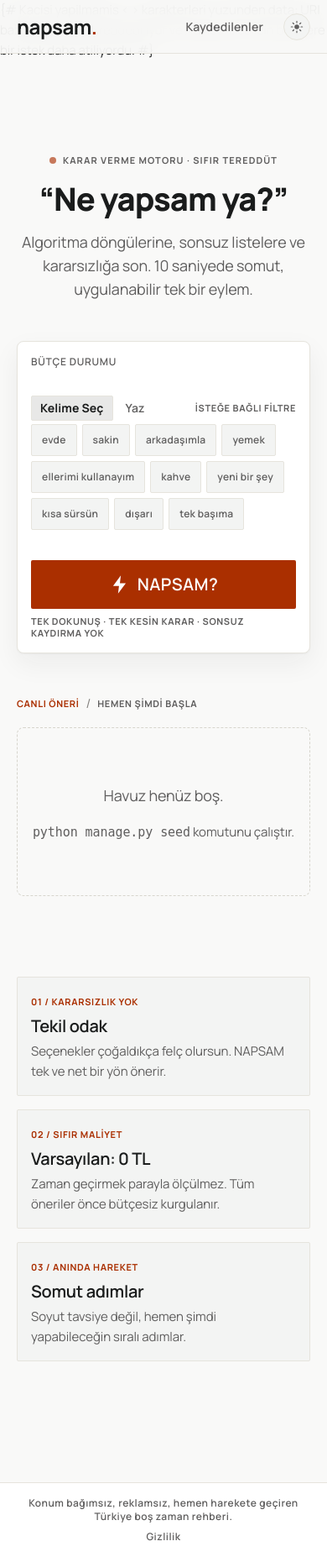
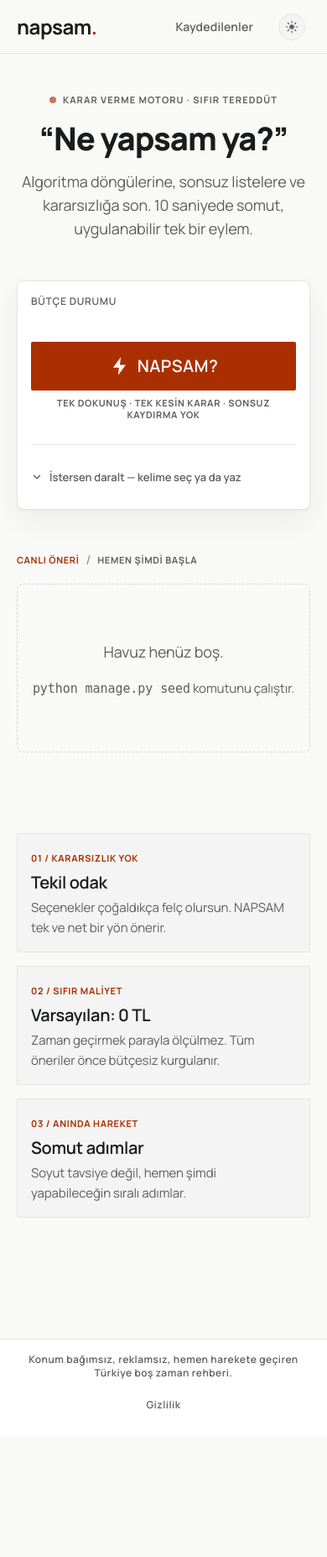
Before and after one commit to kaaneneskpc/napsam, a Django app: page / in a window 390 px wide. Shown: the whole page at 84% size. After the commit the page ends 1678 px from the top, so only its background shows below. Run offline with Django 5.2, Linux system fonts and the light colour scheme; data that the repository does not hold is empty; parts of the project's set-up code (start-up, migrations or seed data) failed here and were passed over.

Commit message:
Filtre artik isteğe bagli hissettiriyor; mobil duzeltmeleri
Kullanici bildirimi: "kelime sec ya da yaz" zorunluymus gibi duruyor,
telefonda yazilar ve ekran icice giriyor. Ikisi de dogrulandi.

1) MOBILDE ICICE GIREN YAZI - sizan sablon yorumu
   Django'da {# ... #} yalnizca TEK SATIRDA yorumdur. base.html'de cok
   satirli yazilmis bir tanesi yorum sayilmayip duz metin olarak
   basiliyordu. <head> icinde oldugu icin tarayici onu govdeye tasiyip
   sayfanin tepesine, ust barin arkasina yaziyordu. Tek satira cevrildi.

2) FILTRE ZORUNLU HISSETTIRIYORDU
   Chipler acik duruyordu; kullanici once bir sey secmesi gerektigini
   saniyordu. Sadelik Anayasasi kural 6 filtreleri opsiyonel tanimlar ve
   Bolum 7'deki akis bu ikisini butonun ALTINDA kucuk baglantilar olarak
   gosterir. Duzen ona cevrildi:
   - NAPSAM? butcenin hemen altina alindi, birincil eylem artik ilk gorunen
   - kelime/yaz bolumu butonun altinda, kucuk ve KAPALI basliyor
   - secim yapilinca ozet rozeti ("2 kelime") ve Temizle baglantisi cikiyor

3) DOKUNMA ALANLARI (Bolum 14: en az 44px)
   Logo, gezinme baglantisi, tema butonu ve alt bilgi baglantisi 16-32px
   arasindaydi. Tema butonu icin once gorunmez bir ::after katmani
   denendi; ust bardaki backdrop-filter o katmani isabet testinin disinda
   biraktigi icin sag ve alt kenarlarda calismiyordu. Buton gercekten
   44px yapildi, gorsel daire 32px'te kaldi.

4) 320px icin son ayarlar; 320 ve 375'te yatay tasma yok, 44px alti
   dokunma alani kalmadi.

Uc guard testi: islenmemis sablon etiketi cikmamali, filtre paneli kapali
baslamali, birincil eylem filtreden once gelmeli. Guard'in gercekten
yakaladigi, sablonu bilerek bozarak dogrulandi.

111 test.

Co-Authored-By: Claude Opus 5 <noreply@anthropic.com>

```diff
--- a/static/css/napsam.css
+++ b/static/css/napsam.css
@@ -203,16 +203,29 @@ button { font: inherit; color: inherit; cursor: pointer; }
   font-weight: 700;
 }
 
+/* Dokunma alani 44px, gorsel daire 32px kalir (Bolum 14).
+   Onceki denemede alan gorunmez bir ::after katmaniyla buyutulmustu; ust
+   bardaki backdrop-filter o katmani isabet testinin disinda biraktigi icin
+   sag ve alt kenarlarda calismiyordu. Gercek cozum butonu buyutmek. */
 .icon-btn {
+  width: 44px; height: 44px;
+  display: grid; place-items: center;
+  padding: 0;
+  border: none;
+  background: none;
+  color: var(--secondary);
+  transition: color .15s ease;
+}
+.icon-btn__dot {
   width: 32px; height: 32px;
   display: grid; place-items: center;
   border-radius: 999px;
   border: 1px solid var(--border);
   background: var(--surface-low);
-  color: var(--secondary);
-  transition: color .15s ease, background .15s ease;
+  transition: background .15s ease;
 }
-.icon-btn:hover { color: var(--on-surface); background: var(--surface-container); }
+.icon-btn:hover { color: var(--on-surface); }
+.icon-btn:hover .icon-btn__dot { background: var(--surface-container); }
 [data-theme="dark"] .icon-btn { color: var(--primary); }
 
 .avatar {
@@ -636,3 +649,88 @@ button { font: inherit; color: inherit; cursor: pointer; }
 /* Mobilde satir sonu gizlenir, genis ekranda gorunur. */
 .hide-sm { display: none; }
 @media (min-width: 640px) { .hide-sm { display: inline; } }
+
+/* --------------------------------------------------------------------------
+   Daraltma bolumu - ikincil, kucuk ve KAPALI baslar.
+
+   Filtreler acik dururken kullanici bir sey secmek zorunda hissediyordu.
+   Sadelik Anayasasi kural 6: "Filtreler OPSIYONEL. Hicbiri doldurulmadan
+   uygulama tam calisir." Bolum 7'deki akis da bu ikisini butonun ALTINDA,
+   kucuk baglantilar olarak gosterir.
+   -------------------------------------------------------------------------- */
+.refine {
+  border-top: 1px solid var(--border);
+  padding-top: var(--space-md);
+}
+
+.refine__toggle {
+  display: flex;
+  align-items: center;
+  gap: 8px;
+  width: 100%;
+  min-height: 44px;            /* dokunma alani */
+  padding: 4px 0;
+  border: none;
+  background: none;
+  color: var(--secondary);
+  font-size: 13px;
+  font-weight: 600;
+  text-align: left;
+  transition: color .15s ease;
+}
+.refine__toggle:hover { color: var(--on-surface); }
+
+.refine__chevron { flex: none; transition: transform .2s ease; }
+.refine__toggle[aria-expanded="true"] .refine__chevron { transform: rotate(180deg); }
+
+.refine__count {
+  margin-left: auto;
+  padding: 2px 9px;
+  border-radius: 999px;
+  background: var(--primary);
+  color: #fff;
+  font-size: 11px;
+  font-weight: 700;
+  white-space: nowrap;
+}
+
+.refine__panel {
+  display: flex;
+  flex-direction: column;
+  gap: var(--space-md);
+  padding-top: var(--space-sm);
+}
+
+.refine__clear {
+  border: none;
+  background: none;
+  color: var(--secondary);
+  text-decoration: underline;
+  text-underline-offset: 3px;
+  padding: 4px;
+}
+.refine__clear:hover { color: var(--primary); }
+
+/* --------------------------------------------------------------------------
+   Dokunma alanlari - en az 44px (Bolum 14 erisilebilirlik kurali)
+
+   Gorsel boyut degismiyor; yalnizca tiklanabilir alan buyutuluyor. Ust bar
+   ve alt bilgi, mobilde parmagin en cok isabetsiz kaldigi yerler.
+   -------------------------------------------------------------------------- */
+.logo,
+.navlink,
+.footer a {
+  display: inline-flex;
+  align-items: center;
+  min-height: 44px;
+}
+
+.cta-note { text-align: center; }
+
+/* Cok dar ekranlar (320px) icin son ayar */
+@media (max-width: 360px) {
+  :root { --margin-mobile: 1rem; }
+  .cta { font-size: 18px; }
+  .badge { font-size: 11px; padding: 3px 8px; }
+  .budget__item { min-height: 48px; }
+}
--- a/templates/base.html
+++ b/templates/base.html
@@ -19,8 +19,7 @@ document.documentElement.dataset.theme=s||(matchMedia('(prefers-color-scheme: da
 <link rel="preconnect" href="https://fonts.gstatic.com" crossorigin>
 <link rel="stylesheet" href="https://fonts.googleapis.com/css2?family=Manrope:wght@400;600;700;800&display=swap">
 <link rel="stylesheet" href="{% static 'css/napsam.css' %}">
-{# Kacisi yapilmamis < > karakterleri yuzunden data: URI bazi tarayicilarda
-   reddediliyor ve /favicon.ico icin bos yere bir istek daha atiliyordu. #}
+{# data: URI yerine statik dosya: kacisi yapilmamis < > bazi tarayicilarda reddediliyordu. #}
 <link rel="icon" type="image/svg+xml" href="{% static 'favicon.svg' %}">
 </head>
 <body>
@@ -40,6 +39,7 @@ document.documentElement.dataset.theme=s||(matchMedia('(prefers-color-scheme: da
 <symbol id="i-wallet" viewBox="0 0 24 24"><path fill="none" stroke="currentColor" stroke-width="1.8" stroke-linejoin="round" d="M3 7.5h15a2 2 0 0 1 2 2v7a2 2 0 0 1-2 2H5a2 2 0 0 1-2-2z"/><circle cx="16.5" cy="13" r="1.3" fill="currentColor"/></symbol>
 <symbol id="i-pin" viewBox="0 0 24 24"><path fill="none" stroke="currentColor" stroke-width="1.8" stroke-linejoin="round" d="M12 21s6.5-6.2 6.5-11a6.5 6.5 0 1 0-13 0C5.5 14.8 12 21 12 21Z"/><circle cx="12" cy="10" r="2.3" fill="currentColor"/></symbol>
 <symbol id="i-person" viewBox="0 0 24 24"><circle cx="12" cy="8.5" r="3.5" fill="none" stroke="currentColor" stroke-width="1.8"/><path fill="none" stroke="currentColor" stroke-width="1.8" stroke-linecap="round" d="M5 19.5a7 7 0 0 1 14 0"/></symbol>
+<symbol id="i-chevron" viewBox="0 0 24 24"><path fill="none" stroke="currentColor" stroke-width="2.4" stroke-linecap="round" stroke-linejoin="round" d="m6 9 6 6 6-6"/></symbol>
 <symbol id="i-back" viewBox="0 0 24 24"><path fill="none" stroke="currentColor" stroke-width="2" stroke-linecap="round" stroke-linejoin="round" d="M11 5 4 12l7 7M4 12h16"/></symbol>
 </defs></svg>
 
@@ -52,7 +52,9 @@ document.documentElement.dataset.theme=s||(matchMedia('(prefers-color-scheme: da
         Kaydedilenler{% if saved_count %}<span class="navlink__count" id="saved-count">{{ saved_count }}</span>{% endif %}
       </a>
       <button class="icon-btn" id="theme-toggle" type="button" aria-label="Temayı değiştir">
-        <svg width="16" height="16" id="theme-icon"><use href="#i-moon"></use></svg>
+        <span class="icon-btn__dot">
+          <svg width="16" height="16" id="theme-icon"><use href="#i-moon"></use></svg>
+        </span>
       </button>
     </nav>
   </div>
--- a/templates/index.html
+++ b/templates/index.html
@@ -36,8 +36,28 @@
         </div>
       </div>
 
-      <!-- Giriş modu. İkisi de İSTEĞE BAĞLI (Bölüm 3 kural 6) -->
-      <div class="field">
+      <!-- Birincil eylem, butcenin hemen altinda: kullanici hicbir sey
+           doldurmadan buraya basabilmeli (Sadelik Anayasasi kural 6). -->
+      <div class="cta-wrap">
+        <button class="cta" id="napsam" type="button">
+          <svg width="26" height="26" aria-hidden="true"><use href="#i-bolt"></use></svg>
+          <span>NAPSAM?</span>
+        </button>
+        <span class="cta-note t-label-sm">Tek dokunuş · Tek kesin karar · Sonsuz kaydırma yok</span>
+      </div>
+
+      <!-- Ikincil, kucuk ve KAPALI baslar. Acik dururken kullanici bir sey
+           secmek zorunda hissediyordu; dokumandaki akis da butonun ALTINDA
+           kucuk iki baglanti gosteriyor (Bolum 7). -->
+      <div class="refine">
+        <button class="refine__toggle" id="refine-toggle" type="button"
+                aria-expanded="false" aria-controls="refine-panel">
+          <svg class="refine__chevron" width="14" height="14" aria-hidden="true"><use href="#i-chevron"></use></svg>
+          <span>İstersen daralt — kelime seç ya da yaz</span>
+          <span class="refine__count" id="refine-count" hidden></span>
+        </button>
+
+        <div class="refine__panel" id="refine-panel" hidden>
           <div class="tabs">
             <div class="tabs__group" role="tablist">
               <button class="tab t-label-lg" id="tab-chips" type="button"
@@ -45,7 +65,7 @@
               <button class="tab t-label-lg" id="tab-text" type="button"
                       role="tab" aria-selected="false" aria-controls="panel-text">Yaz</button>
             </div>
-          <span class="t-label-sm muted">İsteğe bağlı filtre</span>
+            <button class="refine__clear t-label-sm" id="refine-clear" type="button" hidden>Temizle</button>
           </div>
 
           <div class="chips" id="panel-chips" role="tabpanel" aria-labelledby="tab-chips">
@@ -59,18 +79,10 @@
             <div class="textfield">
               <svg width="20" height="20" aria-hidden="true"><use href="#i-edit"></use></svg>
               <input id="free-text" type="text" autocomplete="off"
-                   placeholder="Örn: “3 saatim var param yok”, “canım biraz deniz gördü”…">
+                     placeholder="Örn: “3 saatim var param yok”">
             </div>
           </div>
         </div>
-
-      <!-- Ekrandaki TEK birincil eylem (Bölüm 3 kural 4) -->
-      <div class="cta-wrap">
-        <button class="cta" id="napsam" type="button">
-          <svg width="26" height="26" aria-hidden="true"><use href="#i-bolt"></use></svg>
-          <span>NAPSAM?</span>
-        </button>
-        <span class="cta-note t-label-sm">Tek dokunuş · Tek kesin karar · Sonsuz kaydırma yok</span>
       </div>
     </div>
   </section>
```
Also changed, not shown: core/tests/test_engine.py (+43 -0 lines), static/js/napsam.js (+40 -0 lines). Lines whose indentation alone changed are shown as unchanged.
